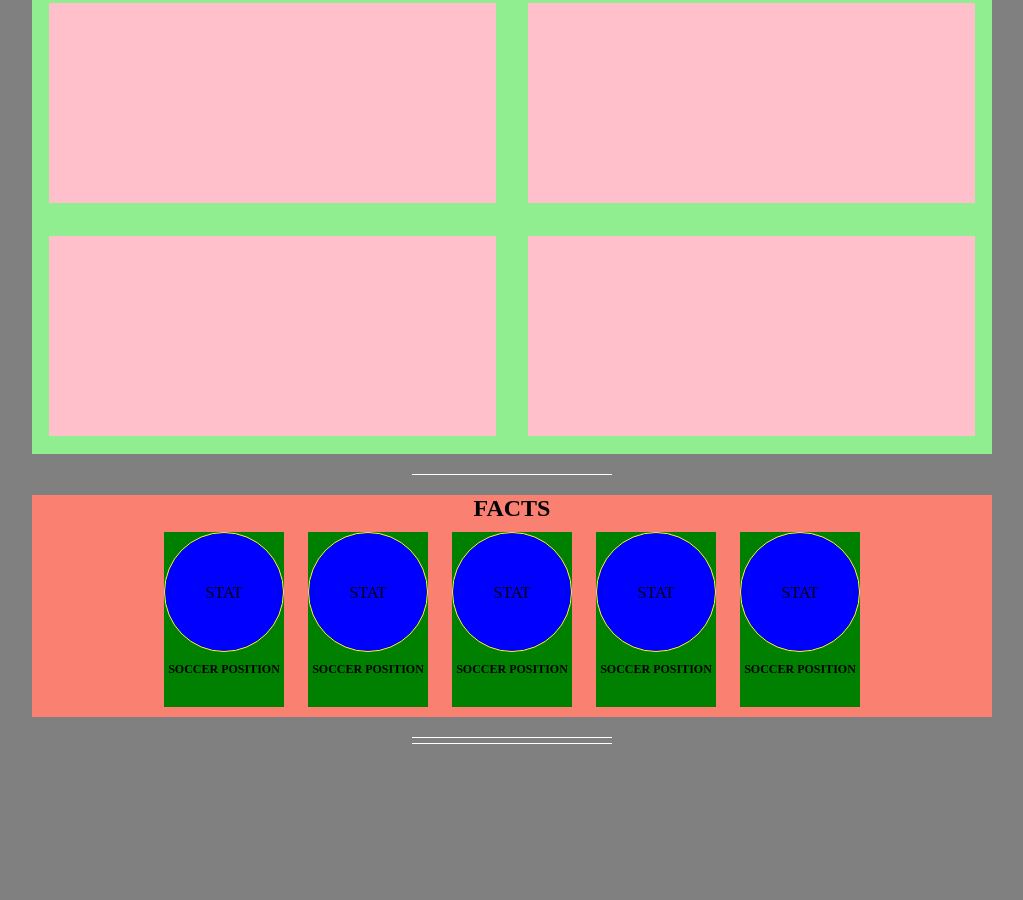
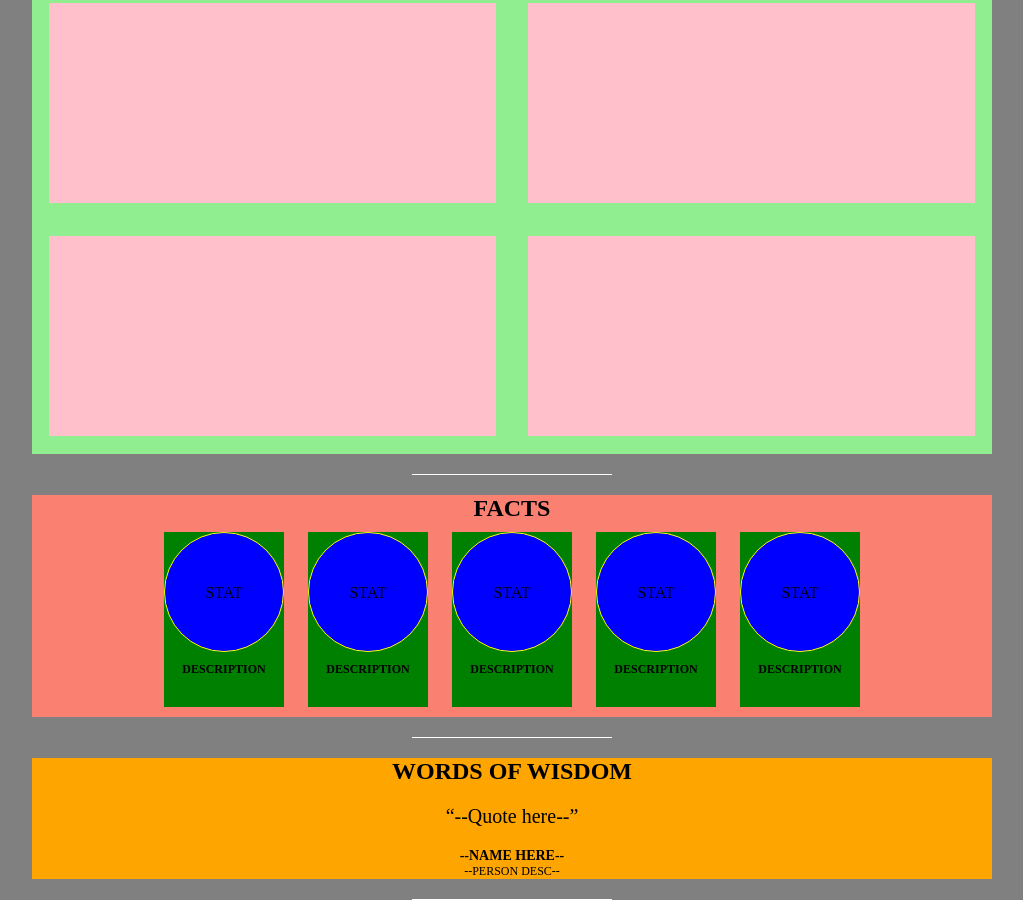
Before and after one commit to gcampfield/gcampfield.github.io, a plain HTML site: page newwebsite.html in a window 1280 px wide. Shown: the part 354-1254 px from the top of the page, without its empty margins (128-1151 px from the left). Before the commit the page ends 1098 px from the top, so only its background shows below. Drawn offline with Linux system fonts and the light colour scheme.

Commit message:
Style the quotes section

```diff
--- a/newwebsite.html
+++ b/newwebsite.html
@@ -10,7 +10,7 @@
 		<ul>
 			<li class="left"><a href=""></a>Home</li>
 			<li class="left"><a href="">About</a></li>
-			<li class="logo"><a href=""></a>--logo here--</li>
+			<li class="logo"><a href="">--logo here--</a></li>
 			<li class="right"><a href="">Social</a></li>
 			<li class="right"><a href="">Contact</a></li>
 		</ul>
@@ -29,28 +29,31 @@
 		<h2>Facts</h2>
 		<div class="fact fact-one">
 			<p>STAT</p>
-			<h2>Soccer Position</h2>
+			<h3>Description</h3>
 		</div>
 		<div class="fact fact-one">
 			<p>STAT</p>
-			<h2>Soccer Position</h2>
+			<h3>Description</h3>
 		</div>
 		<div class="fact fact-one">
 			<p>STAT</p>
-			<h2>Soccer Position</h2>
+			<h3>Description</h3>
 		</div>
 		<div class="fact fact-one">
 			<p>STAT</p>
-			<h2>Soccer Position</h2>
+			<h3>Description</h3>
 		</div>
 		<div class="fact fact-one">
 			<p>STAT</p>
-			<h2>Soccer Position</h2>
+			<h3>Description</h3>
 		</div>
 	</section>
 	<hr>
 	<section class="quote">
-
+		<h2>Words of Wisdom</h2>
+		<blockquote>&ldquo;--Quote here--&rdquo;</blockquote>
+		<h3>--Name here--</h3>
+		<h4>--Person desc--</h4>
 	</section>
 	<hr>
 	<footer>
--- a/stylesheet.css
+++ b/stylesheet.css
@@ -48,6 +48,11 @@ nav li {
 	list-style: none;
 	width: 120px;
 	margin: 10px;
+}
+
+blockquote {
+	padding: 20px;
+	font-size: 20px;
 }
 
 .right {
@@ -105,9 +110,28 @@ nav li {
 	line-height: 100px;
 }
 
-.fact h2 {
+.fact h3 {
 	display: block;
 	font-size: 12px;
 	text-transform: uppercase;
 	margin-top: 10px;
 }
+
+.quote {
+	text-align: center;
+	width: 75%;
+	margin: 20px 12.5%;
+	background-color: orange;
+}
+
+.quote h3 {
+	font-weight: bold;
+	font-size: 14px;
+	text-transform: uppercase;
+}
+
+.quote h4 {
+	font-weight: normal;
+	font-size: 12px;
+	text-transform: uppercase;
+}
```
